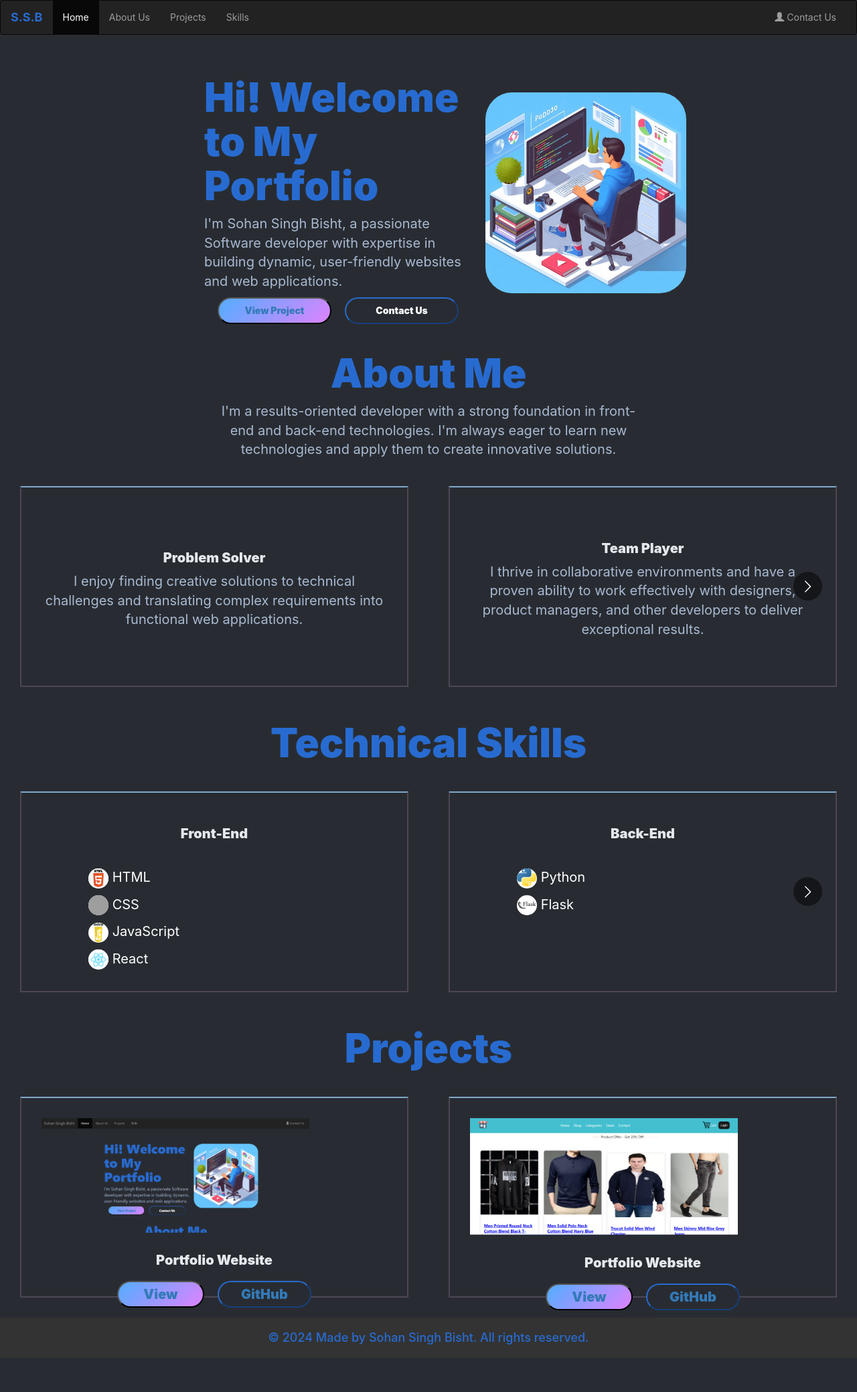
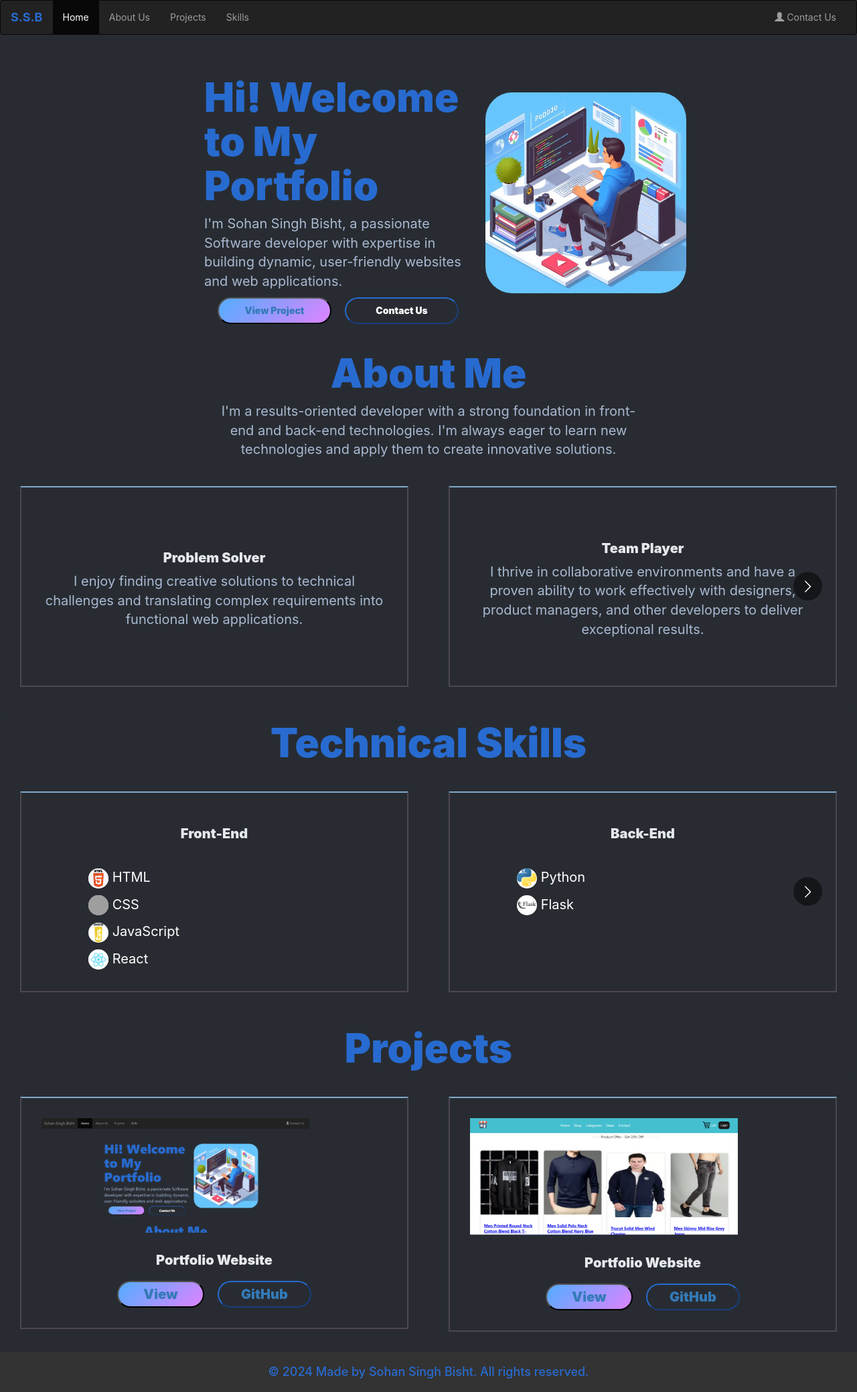
Before and after one commit to sohan418/portfolio_website, a React (Create React App) app: page / in a window 1280 px wide. Shown: the whole page at 67% size. Before the commit the page ends 2028 px from the top, so only its background shows below. Built offline with nearby package versions, Linux system fonts and the light colour scheme; grey boxes are pictures that could not be loaded.

Commit message:
added depend

```diff
--- a/src/App.css
+++ b/src/App.css
@@ -179,7 +179,6 @@ flex-direction: column;
 font-size: 20px;
 padding: 30px;
 margin: 30px;
-height: 300px;
 border: 2px solid #4d4753;
 border-top-color: #7fa9ca;
 gap: 10px;
```
